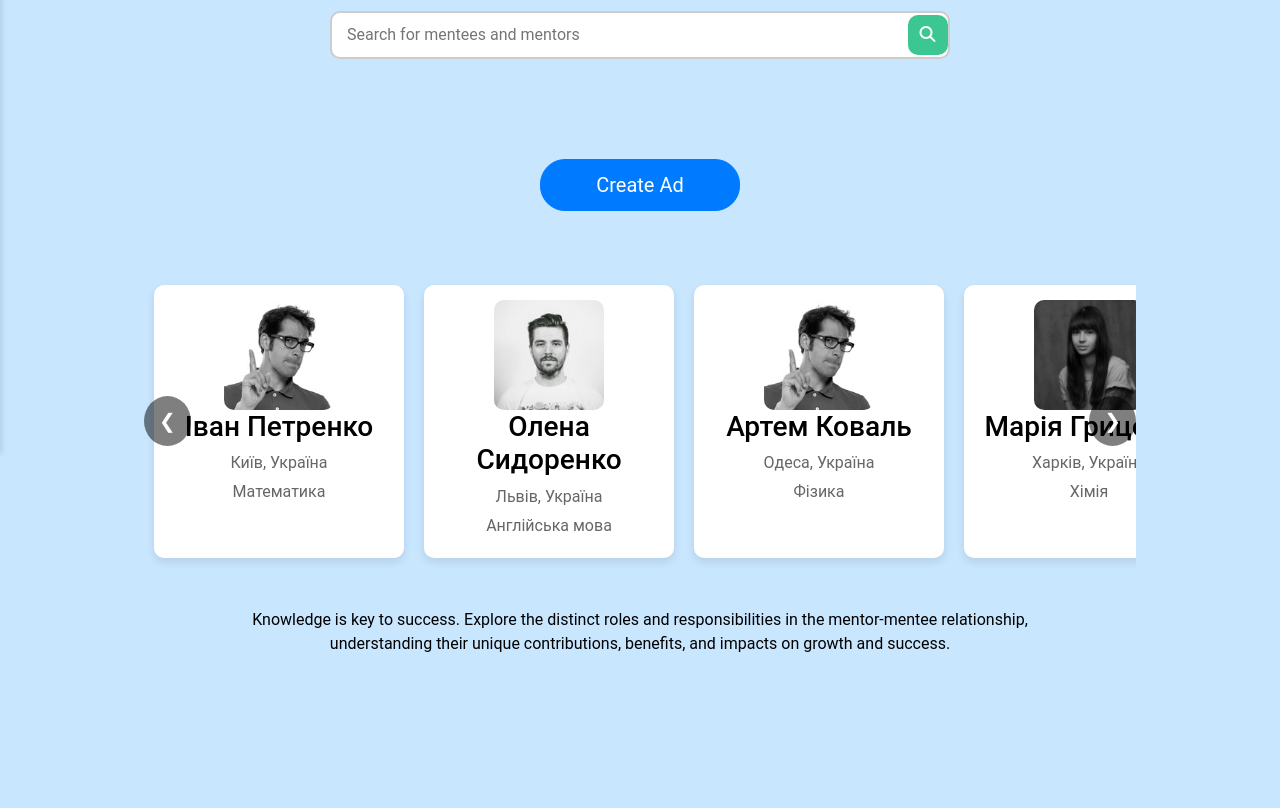
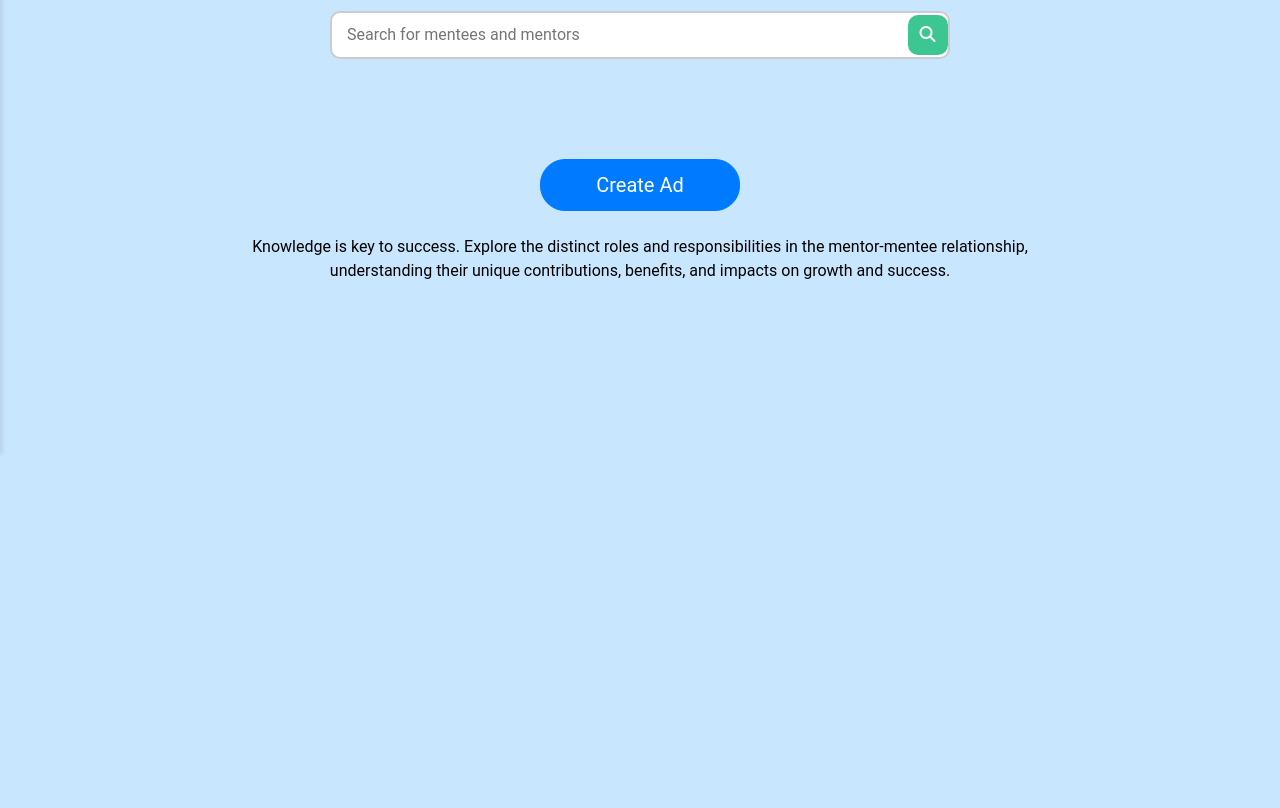
Before and after one commit to Debelyi-Illia/APTeam, a Django app: page / in a window 1280 px wide. Shown: the part 346-1154 px from the top of the page. Run offline with Django 5.2, Linux system fonts and the light colour scheme; some libraries are stand-ins or nearby versions.

Commit message:
Commented carousel container

```diff
--- a/MentorMe/myapp/templates/home.html
+++ b/MentorMe/myapp/templates/home.html
@@ -128,11 +128,11 @@
       overflow-x: auto;
       scroll-behavior: smooth;
       padding: 10px;
-      scrollbar-width: none; /* Приховуємо стандартний скролбар */
+      scrollbar-width: none;
     }
 
     .teachers-container::-webkit-scrollbar {
-      display: none; /* Приховуємо стандартний скролбар у Chrome */
+      display: none;
     }
 
     .teacher-card {
@@ -160,7 +160,6 @@
       color: #666;
     }
 
-    /* Ефект підсвічування при наведенні */
     .teacher-card:hover {
       background-color: #007bff;
       color: white;
@@ -172,7 +171,6 @@
       color: white;
     }
 
-    /* Стилі для кнопок прокрутки */
     .scroll-btn {
       position: absolute;
       top: 50%;
@@ -345,7 +343,7 @@
       </div>
       <a class="btn btn-primary btn-lg" href="/ad">Create Ad</a>
       <br><br>
-      <!-- Горизонтальний список -->
+      <!-- Горизонтальний список
       <div class="carousel-container">
         <button class="scroll-btn left-btn" onclick="scrollLeft()">&#10094;</button>
         <div class="teachers-container" id="teachersScroll">
@@ -385,7 +383,7 @@
           </div>
         </div>
         <button class="scroll-btn right-btn" onclick="scrollRight()">&#10095;</button>
-      </div>
+      </div> -->
       <p class="custom-font">
       Knowledge is key to success. Explore the distinct roles and responsibilities in the mentor-mentee relationship,<br>
       understanding their unique contributions, benefits, and impacts on growth and success.
```
Also changed, not shown: MentorMe/myapp/templates/home_after_login.html (+4 -3 lines).
